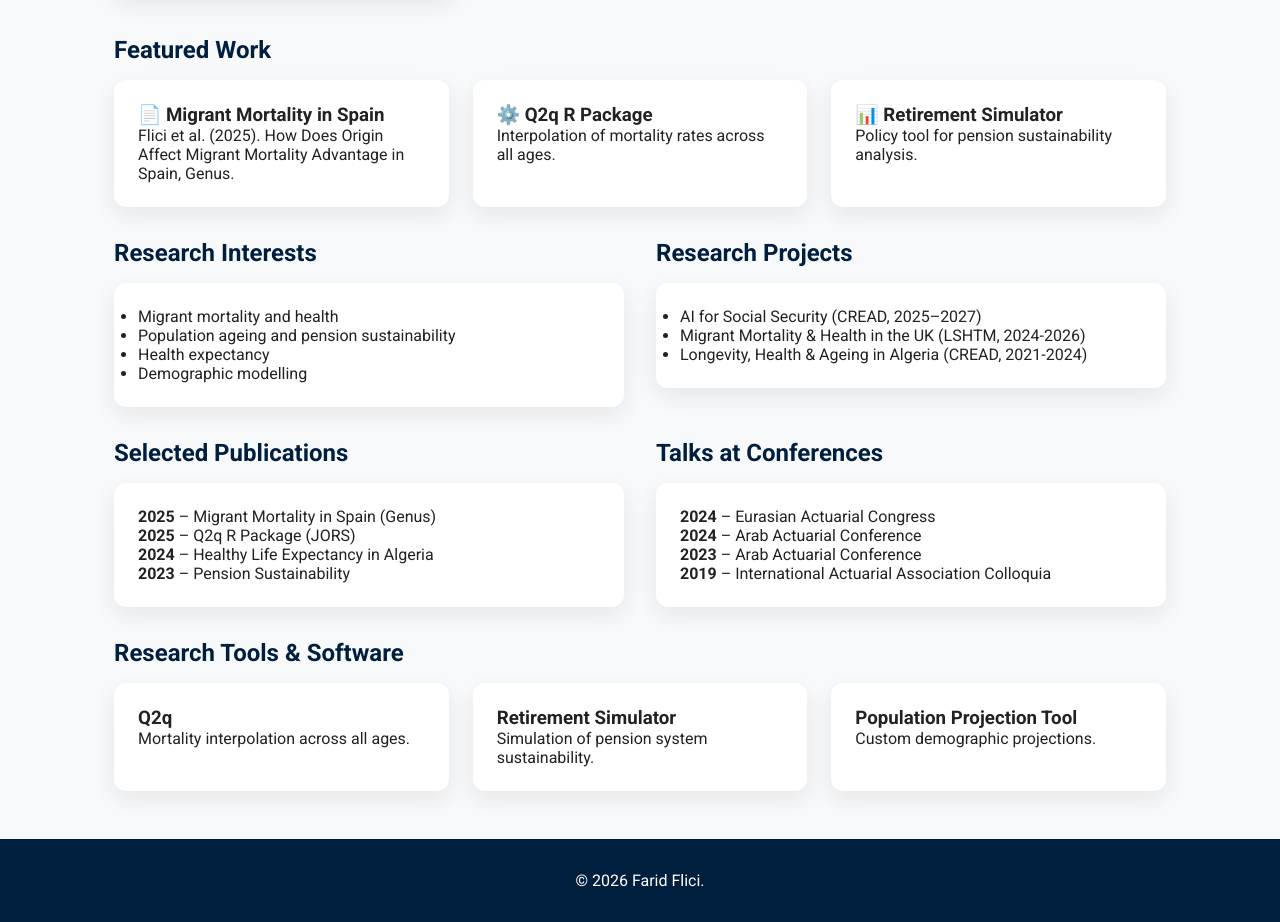
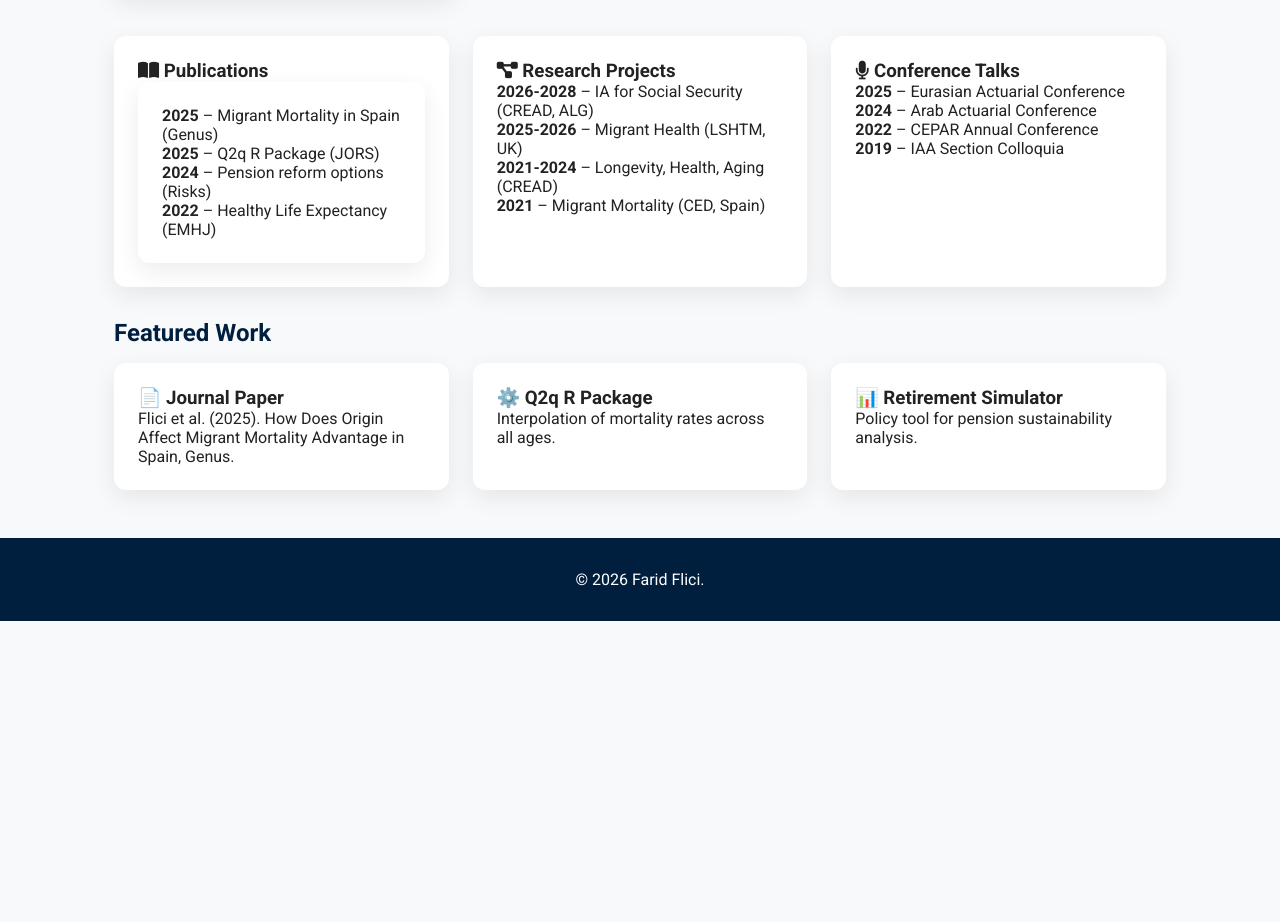
Before and after one commit to Farid-FLICI/farid-flici.github.io, a Jekyll site: the page index2.html, which Jekyll copies as it is, in a window 1280 px wide and 1400 px high, scrolled down 1864 px, cut to the strip 478-1400 px from the top of the window. Built offline with Jekyll 4.4.1, drawn with Linux system fonts in a browser that asks for light colours; after the commit the page ends 2963 px from its top, so only the background shows below that.

Commit message:
Update index2.html

```diff
--- a/index2.html
+++ b/index2.html
@@ -166,7 +166,8 @@ function copyEmail(e) {
   <a href="#projects" class="btn">Projects</a>
   <a href="#tools" class="btn">Software</a>
 </section>
-<section class="alt-bg">
+
+  <section class="alt-bg">
   <h2>Professional Roles</h2>
 
   <div class="roles">
@@ -206,7 +207,8 @@ This also involves designing adequate reforms to mitigate the risks induced by p
   <a href="#publications" class="btn">Publications</a>
   <a href="#projects" class="btn">Projects</a>
   <a href="#tools" class="btn">Software</a>
- <section class="alt-bg">
+
+  <section class="alt-bg">
   <div class="research-block">
 
     <div class="research-text">
@@ -254,6 +256,8 @@ This also involves designing adequate reforms to mitigate the risks induced by p
   </div>
 </section>
 
+
+
 <section class="alt-bg">
   <div class="research-block">
 
@@ -294,14 +298,44 @@ This also involves designing adequate reforms to mitigate the risks induced by p
   </div>
 </section>
 
+<section id="featured">
+<div class="grid">
 
+<div class="card">
+<h3><i class="fas fa-book-open"></i> Publications</h3>
+<div class="card">
+<p><strong>2025</strong> – Migrant Mortality in Spain (Genus)</p>
+<p><strong>2025</strong> – Q2q R Package (JORS)</p>
+<p><strong>2024</strong> – Pension reform options (Risks) </p>
+<p><strong>2022</strong> – Healthy Life Expectancy (EMHJ) </p>
+</div>
+</div>
 
-<section id="featured">
+<div class="card">
+<h3><i class="fas fa-diagram-project"></i> Research Projects</h3>
+<p><strong>2026-2028</strong> – IA for Social Security (CREAD, ALG)</p>
+<p><strong>2025-2026</strong> – Migrant Health (LSHTM, UK)</p>
+<p><strong>2021-2024</strong> – Longevity, Health, Aging (CREAD) </p>
+<p><strong>2021</strong> – Migrant Mortality (CED, Spain) </p>
+</div>
+
+<div class="card">
+<h3><i class="fas fa-microphone"></i> Conference Talks</h3>
+<p><strong>2025</strong> – Eurasian Actuarial Conference</p>
+<p><strong>2024</strong> – Arab Actuarial Conference </p>
+<p><strong>2022</strong> – CEPAR Annual Conference </p>
+<p><strong>2019</strong> – IAA Section Colloquia </p>
+</div>
+
+</div>
+</section>
+
+  <section id="featured">
 <h2>Featured Work</h2>
 <div class="grid">
 
 <div class="card">
-<h3>📄 Migrant Mortality in Spain</h3>
+<h3>📄 Journal Paper</h3>
 <p>Flici et al. (2025). How Does Origin Affect Migrant Mortality Advantage in Spain, Genus.</p>
 </div>
 
@@ -318,78 +352,6 @@ This also involves designing adequate reforms to mitigate the risks induced by p
 </div>
 </section>
 
-<section class="two-col">
-
-<div>
-<h2>Research Interests</h2>
-<div class="card">
-<ul>
-<li>Migrant mortality and health </li>
-<li>Population ageing and pension sustainability</li>
-<li>Health expectancy</li>
-<li>Demographic modelling</li>
-</ul>
-</div>
-</div>
-
-<div>
-<h2>Research Projects</h2>
-<div class="card">
-<ul>
-<li>AI for Social Security (CREAD, 2025–2027)</li>
-<li>Migrant Mortality & Health in the UK (LSHTM, 2024-2026)</li>
-<li>Longevity, Health & Ageing in Algeria (CREAD, 2021-2024)</li>
-</ul>
-</div>
-</div>
-
-</section>
-
-<section class="two-col">
-<div>
-<h2>Selected Publications</h2>
-<div class="card">
-<p><strong>2025</strong> – Migrant Mortality in Spain (Genus)</p>
-<p><strong>2025</strong> – Q2q R Package (JORS)</p>
-<p><strong>2024</strong> – Healthy Life Expectancy in Algeria</p>
-<p><strong>2023</strong> – Pension Sustainability</p>
-</div>
-</div>
-
-<div>
-<h2>Talks at Conferences</h2>
-<div class="card">
-<p><strong>2024</strong> – Eurasian Actuarial Congress</p>
-<p><strong>2024</strong> – Arab Actuarial Conference</p>
-<p><strong>2023</strong> – Arab Actuarial Conference</p>
-<p><strong>2019</strong> – International Actuarial Association Colloquia</p>
-</div>
-</div>
-</div>
-</section>
-
-<section id="tools">
-<h2>Research Tools & Software</h2>
-<div class="grid">
-
-<div class="card">
-<h3>Q2q</h3>
-<p>Mortality interpolation across all ages.</p>
-</div>
-
-<div class="card">
-<h3>Retirement Simulator</h3>
-<p>Simulation of pension system sustainability.</p>
-</div>
-
-<div class="card">
-<h3>Population Projection Tool</h3>
-<p>Custom demographic projections.</p>
-</div>
-
-</div>
-</section>
-
 </main>
 
 <footer>
```
